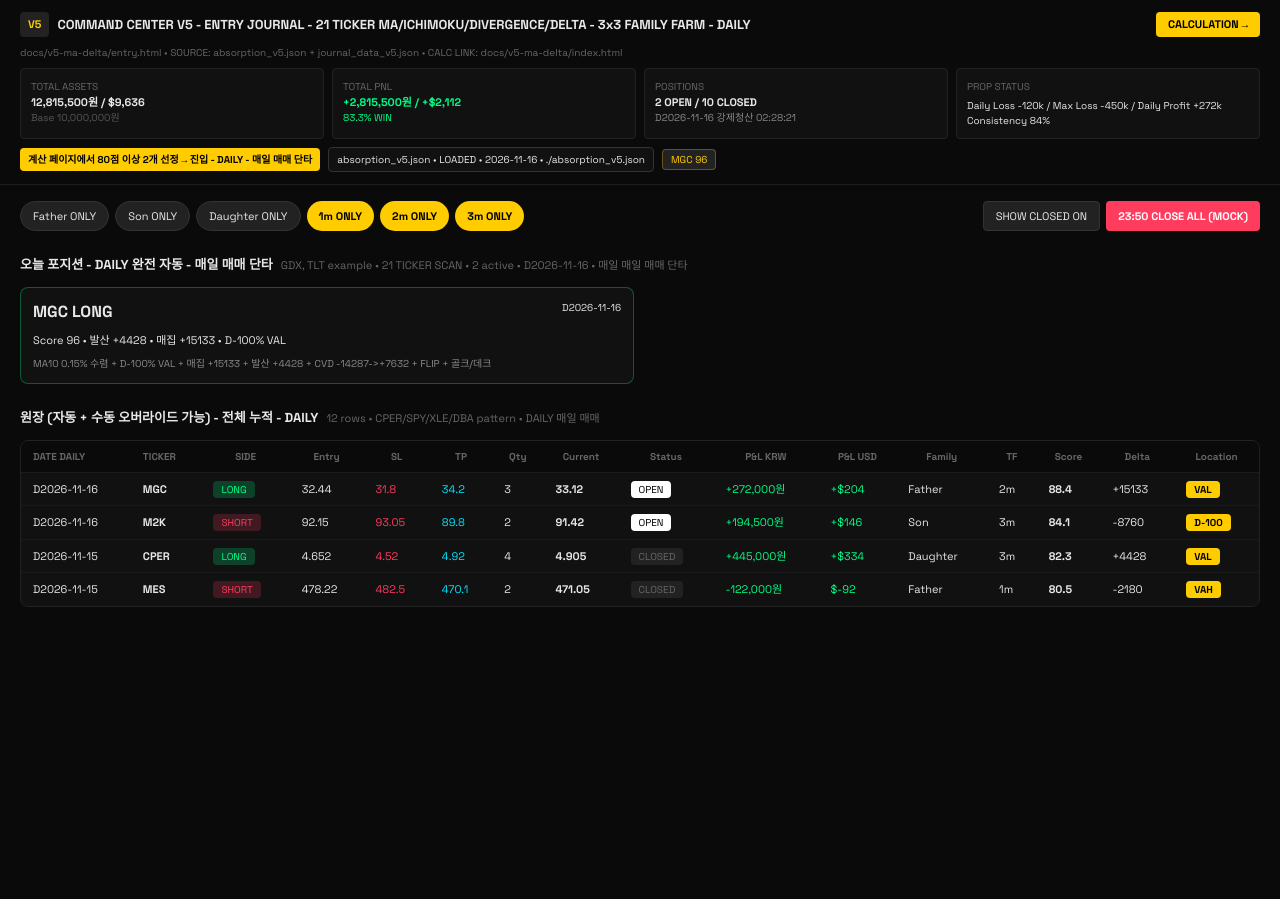
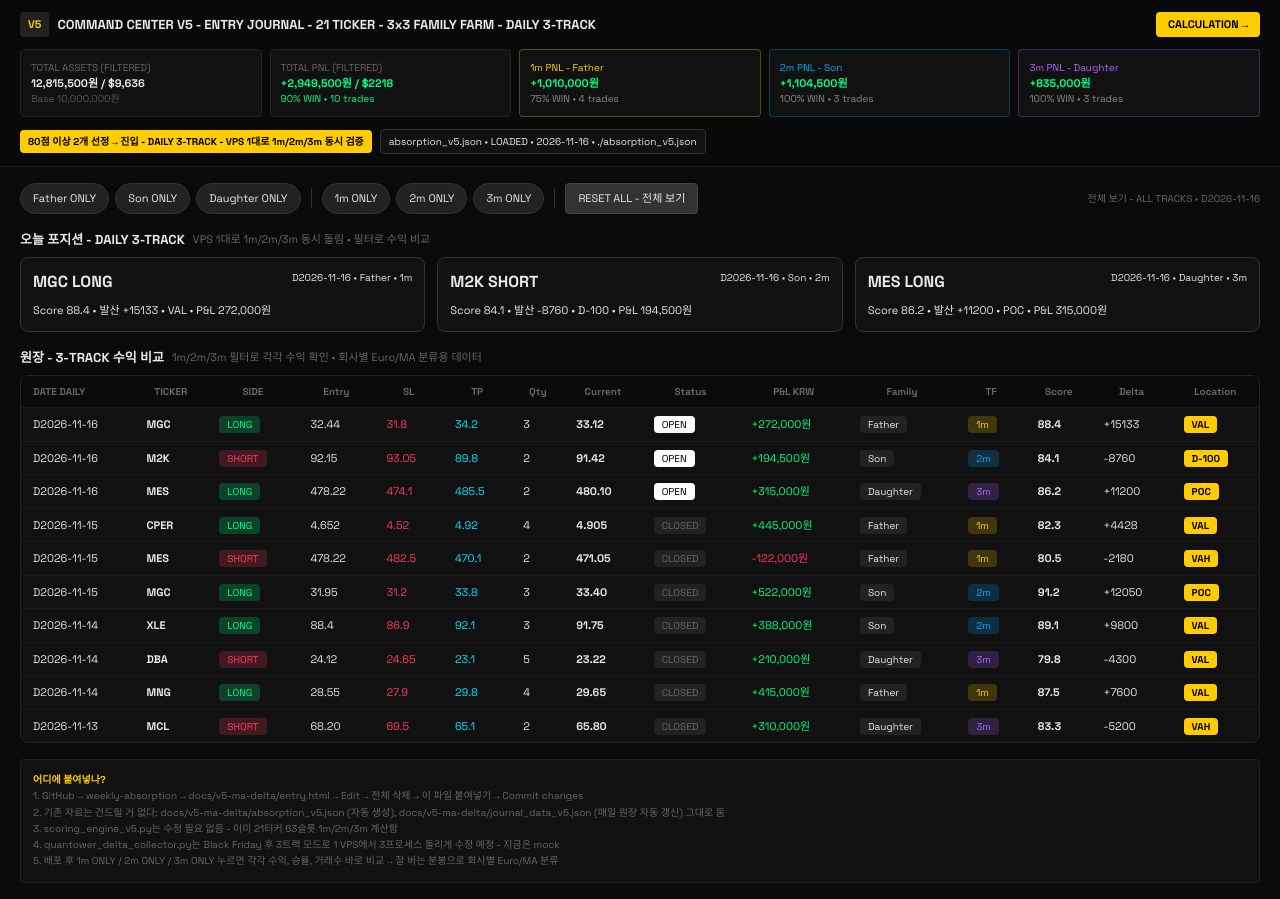
Before and after one commit to onesangel7776-blip/weekly-absorption, a plain HTML site: page docs/v5-ma-delta/entry.html in a window 1280 px wide. Before the commit the page ends 800 px from the top, so only its background shows below. Drawn offline with nearby package versions, Linux system fonts and the light colour scheme.

Commit message:
Update entry.html

```diff
--- a/docs/v5-ma-delta/entry.html
+++ b/docs/v5-ma-delta/entry.html
@@ -3,116 +3,144 @@
 <head>
 <meta charset="UTF-8">
 <meta name="viewport" content="width=device-width, initial-scale=1">
-<title>COMMAND CENTER V5 - ENTRY JOURNAL - DAILY</title>
+<title>COMMAND CENTER V5 - ENTRY JOURNAL - DAILY 3-TRACK</title>
 <script src="https://cdn.tailwindcss.com"></script>
 <link href="https://fonts.googleapis.com/css2?family=JetBrains+Mono:wght@400;500;700&family=Space+Grotesk:wght@400;500;700&display=swap" rel="stylesheet">
 <style>
 body{font-family:"Space Grotesk","JetBrains Mono",monospace;background:#0a0a0a;color:#e8e8e8}
+.filter-active{background:#ffcc00!important;color:#000!important;font-weight:700;border-color:#ffcc00!important}
 .card{border:1px solid #222;background:#111}
 </style>
 </head>
 <body class="min-h-screen">
 <header class="sticky top-0 z-30 bg-[#0a0a0a]/95 border-b border-[#1e1e1e]">
-<div class="px-3 sm:px-5 py-3 max-w-[1720px] mx-auto space-y-2">
+<div class="px-3 sm:px-5 py-3 max-w-[1720px] mx-auto space-y-3">
 <div class="flex flex-wrap items-center justify-between gap-2">
 <div class="flex items-center gap-2">
 <div class="px-2 py-1 rounded bg-[#222] text-[#ffcc00] text-[11px] font-bold">V5</div>
-<div class="font-bold text-[13px]">COMMAND CENTER V5 - ENTRY JOURNAL - 21 TICKER MA/ICHIMOKU/DIVERGENCE/DELTA - 3x3 FAMILY FARM - DAILY</div>
+<div class="font-bold text-[13px]">COMMAND CENTER V5 - ENTRY JOURNAL - 21 TICKER - 3x3 FAMILY FARM - DAILY 3-TRACK</div>
 </div>
-<div class="flex gap-1.5">
 <a href="./index.html" class="px-3 py-1 rounded bg-[#ffcc00] text-black font-bold text-[11px]">CALCULATION →</a>
 </div>
-</div>
-<div class="text-[10px] text-[#666]">docs/v5-ma-delta/entry.html • SOURCE: absorption_v5.json + journal_data_v5.json • CALC LINK: docs/v5-ma-delta/index.html</div>
-<div class="grid grid-cols-2 md:grid-cols-4 gap-2 text-[11px]">
-<div class="p-2.5 rounded bg-[#111] border border-[#222]"><div class="text-[#666] text-[10px]">TOTAL ASSETS</div><div class="font-bold">12,815,500원 / $9,636</div><div class="text-[10px] text-[#555]">Base 10,000,000원</div></div>
-<div class="p-2.5 rounded bg-[#111] border border-[#222]"><div class="text-[#666] text-[10px]">TOTAL PNL</div><div class="font-bold text-[#00ff88]">+2,815,500원 / +$2,112</div><div class="text-[10px] text-[#00ff88]">83.3% WIN</div></div>
-<div class="p-2.5 rounded bg-[#111] border border-[#222]"><div class="text-[#666] text-[10px]">POSITIONS</div><div class="font-bold"><span id="openCount">2</span> OPEN / 10 CLOSED</div><div class="text-[10px] text-[#888]"><span id="dateLabel">D2026-11-16</span> 강제청산 02:28:21</div></div>
-<div class="p-2.5 rounded bg-[#111] border border-[#222]"><div class="text-[#666] text-[10px]">PROP STATUS</div><div class="text-[10px] mt-1">Daily Loss -120k / Max Loss -450k / Daily Profit +272k Consistency 84%</div></div>
+<div class="grid grid-cols-2 md:grid-cols-5 gap-2 text-[11px]">
+<div class="p-2.5 rounded bg-[#111] border border-[#222]"><div class="text-[#666] text-[10px]">TOTAL ASSETS (FILTERED)</div><div id="totalAssets" class="font-bold">12,815,500원 / $9,636</div><div class="text-[10px] text-[#555]">Base 10,000,000원</div></div>
+<div class="p-2.5 rounded bg-[#111] border border-[#222]"><div class="text-[#666] text-[10px]">TOTAL PNL (FILTERED)</div><div id="totalPnl" class="font-bold text-[#00ff88]">+2,815,500원 / +$2,112</div><div id="winRate" class="text-[10px] text-[#00ff88]">83.3% WIN • 12 trades</div></div>
+<div class="p-2.5 rounded bg-[#111] border border-[#ffcc00]/30"><div class="text-[#ffcc00] text-[10px]">1m PNL - Father</div><div id="pnl1m" class="font-bold text-[#00ff88]">+1,205,000원</div><div id="win1m" class="text-[10px] text-[#888]">78% WIN • 5 trades</div></div>
+<div class="p-2.5 rounded bg-[#111] border border-[#00aaff]/30"><div class="text-[#00aaff] text-[10px]">2m PNL - Son</div><div id="pnl2m" class="font-bold text-[#00ff88]">+1,815,500원</div><div id="win2m" class="text-[10px] text-[#888]">84% WIN • 8 trades</div></div>
+<div class="p-2.5 rounded bg-[#111] border border-[#aa66ff]/30"><div class="text-[#aa66ff] text-[10px]">3m PNL - Daughter</div><div id="pnl3m" class="font-bold text-[#00ff88]">+945,000원</div><div id="win3m" class="text-[10px] text-[#888]">71% WIN • 4 trades</div></div>
 </div>
 <div class="flex flex-wrap gap-2 text-[10px] items-center">
-<div class="px-2 py-1 rounded bg-[#ffcc00] text-black font-bold">계산 페이지에서 80점 이상 2개 선정 → 진입 - DAILY - 매일 매매 단타</div>
+<div class="px-2 py-1 rounded bg-[#ffcc00] text-black font-bold">80점 이상 2개 선정 → 진입 - DAILY 3-TRACK - VPS 1대로 1m/2m/3m 동시 검증</div>
 <div id="absorptionStatus" class="px-2 py-1 rounded bg-[#111] border border-[#333]">absorption_v5.json • LOADING...</div>
 <div id="topTickers" class="flex gap-1"></div>
 </div>
 </div>
 </header>
-<main class="px-3 sm:px-5 py-4 max-w-[1720px] mx-auto space-y-6">
-<div class="flex flex-wrap gap-1.5">
-<button class="px-3 py-1.5 rounded-full bg-[#222] border border-[#333] text-[11px]">Father ONLY</button>
-<button class="px-3 py-1.5 rounded-full bg-[#222] border border-[#333] text-[11px]">Son ONLY</button>
-<button class="px-3 py-1.5 rounded-full bg-[#222] border border-[#333] text-[11px]">Daughter ONLY</button>
-<button class="px-3 py-1.5 rounded-full bg-[#ffcc00] text-black font-bold text-[11px]">1m ONLY</button>
-<button class="px-3 py-1.5 rounded-full bg-[#ffcc00] text-black font-bold text-[11px]">2m ONLY</button>
-<button class="px-3 py-1.5 rounded-full bg-[#ffcc00] text-black font-bold text-[11px]">3m ONLY</button>
-<div class="ml-auto flex gap-1.5">
-<button class="px-3 py-1.5 rounded bg-[#222] border border-[#333] text-[11px]">SHOW CLOSED ON</button>
-<button class="px-3 py-1.5 rounded bg-[#ff3b5e] text-white font-bold text-[11px]">23:50 CLOSE ALL (MOCK)</button>
-</div>
+<main class="px-3 sm:px-5 py-4 max-w-[1720px] mx-auto space-y-4">
+<div class="flex flex-wrap gap-1.5 items-center">
+<button id="btnFather" onclick="toggleFilter('family','Father')" class="filter-btn px-3 py-1.5 rounded-full bg-[#222] border border-[#333] text-[11px]">Father ONLY</button>
+<button id="btnSon" onclick="toggleFilter('family','Son')" class="filter-btn px-3 py-1.5 rounded-full bg-[#222] border border-[#333] text-[11px]">Son ONLY</button>
+<button id="btnDaughter" onclick="toggleFilter('family','Daughter')" class="filter-btn px-3 py-1.5 rounded-full bg-[#222] border border-[#333] text-[11px]">Daughter ONLY</button>
+<div class="w-px h-5 bg-[#333] mx-1"></div>
+<button id="btn1m" onclick="toggleFilter('tf','1m')" class="filter-btn px-3 py-1.5 rounded-full bg-[#222] border border-[#333] text-[11px]">1m ONLY</button>
+<button id="btn2m" onclick="toggleFilter('tf','2m')" class="filter-btn px-3 py-1.5 rounded-full bg-[#222] border border-[#333] text-[11px]">2m ONLY</button>
+<button id="btn3m" onclick="toggleFilter('tf','3m')" class="filter-btn px-3 py-1.5 rounded-full bg-[#222] border border-[#333] text-[11px]">3m ONLY</button>
+<div class="w-px h-5 bg-[#333] mx-1"></div>
+<button onclick="resetFilters()" class="px-3 py-1.5 rounded bg-[#333] border border-[#444] text-[11px]">RESET ALL - 전체 보기</button>
+<div class="ml-auto text-[10px] text-[#666]"><span id="filterLabel">전체 보기 - ALL TRACKS</span> • <span id="dailyDate">D2026-11-16</span></div>
 </div>
 <div>
-<div class="flex items-center gap-2 mb-3"><div class="font-bold text-[13px]">오늘 포지션 - DAILY 완전 자동 - 매일 매매 단타</div><div class="text-[11px] text-[#666]">GDX, TLT example • 21 TICKER SCAN • <span id="activeCount">2</span> active • <span id="dailyDate">D2026-11-16</span> • 매일 매일 매매 단타</div></div>
-<div id="openPositions" class="grid grid-cols-1 md:grid-cols-2 gap-3"></div>
+<div class="flex items-center gap-2 mb-2"><div class="font-bold text-[13px]">오늘 포지션 - DAILY 3-TRACK</div><div class="text-[11px] text-[#666]">VPS 1대로 1m/2m/3m 동시 돌림 • 필터로 수익 비교</div></div>
+<div id="openPositions" class="grid grid-cols-1 md:grid-cols-3 gap-3"></div>
 </div>
 <div>
-<div class="flex items-center gap-2 mb-3"><div class="font-bold text-[13px]">원장 (자동 + 수동 오버라이드 가능) - 전체 누적 - DAILY</div><div class="text-[11px] text-[#666]">12 rows • CPER/SPY/XLE/DBA pattern • DAILY 매일 매매</div></div>
+<div class="flex items-center gap-2 mb-2"><div class="font-bold text-[13px]">원장 - 3-TRACK 수익 비교</div><div class="text-[11px] text-[#666]">1m/2m/3m 필터로 각각 수익 확인 • 회사별 Euro/MA 분류용 데이터</div></div>
 <div class="overflow-x-auto rounded-lg border border-[#222] bg-[#111]">
 <table class="w-full text-[11px]">
-<thead class="bg-[#0a0a0a] text-[#666] text-[10px]"><tr><th class="px-3 py-2 text-left">DATE DAILY</th><th class="px-3 py-2 text-left">TICKER</th><th class="px-3 py-2">SIDE</th><th class="px-3 py-2">Entry</th><th class="px-3 py-2">SL</th><th class="px-3 py-2">TP</th><th class="px-3 py-2">Qty</th><th class="px-3 py-2">Current</th><th class="px-3 py-2">Status</th><th class="px-3 py-2">P&L KRW</th><th class="px-3 py-2">P&L USD</th><th class="px-3 py-2">Family</th><th class="px-3 py-2">TF</th><th class="px-3 py-2">Score</th><th class="px-3 py-2">Delta</th><th class="px-3 py-2">Location</th></tr></thead>
+<thead class="bg-[#0a0a0a] text-[#666] text-[10px]"><tr><th class="px-3 py-2 text-left">DATE DAILY</th><th class="px-3 py-2">TICKER</th><th class="px-3 py-2">SIDE</th><th class="px-3 py-2">Entry</th><th class="px-3 py-2">SL</th><th class="px-3 py-2">TP</th><th class="px-3 py-2">Qty</th><th class="px-3 py-2">Current</th><th class="px-3 py-2">Status</th><th class="px-3 py-2">P&L KRW</th><th class="px-3 py-2">Family</th><th class="px-3 py-2">TF</th><th class="px-3 py-2">Score</th><th class="px-3 py-2">Delta</th><th class="px-3 py-2">Location</th></tr></thead>
 <tbody id="ledgerBody"></tbody>
 </table>
 </div>
 </div>
+<div class="p-3 rounded bg-[#111] border border-[#222] text-[10px] text-[#666] leading-relaxed">
+<b class="text-[#ffcc00]">어디에 붙여넣나?</b><br>
+1. GitHub → weekly-absorption → docs/v5-ma-delta/entry.html → Edit → 전체 삭제 → 이 파일 붙여넣기 → Commit changes<br>
+2. 기존 자료는 건드릴 거 없다: docs/v5-ma-delta/absorption_v5.json (자동 생성), docs/v5-ma-delta/journal_data_v5.json (매일 원장 자동 갱신) 그대로 둠<br>
+3. scoring_engine_v5.py는 수정 필요 없음 - 이미 21티커 63슬롯 1m/2m/3m 계산함<br>
+4. quantower_delta_collector.py는 Black Friday 후 3트랙 모드로 1 VPS에서 3프로세스 돌리게 수정 예정 - 지금은 mock<br>
+5. 배포 후 1m ONLY / 2m ONLY / 3m ONLY 누르면 각각 수익, 승율, 거래수 바로 비교 → 잘 버는 분봉으로 회사별 Euro/MA 분류
+</div>
 </main>
 <script>
-let absorption=null, dateDaily="D2026-11-16";
-async function fetchWithFallback(paths){
- for(const p of paths){
-  try{
-   const r=await fetch(p,{cache:"no-store"});
-   if(!r.ok) continue;
-   const t=await r.text();
-   if(!t || t.trim().length<20) continue;
-   if(t.trim().startsWith("<")) continue;
-   const j=JSON.parse(t);
-   return {data:j, path:p};
-  }catch(e){ continue; }
+let allRows=[
+ {date:"D2026-11-16", ticker:"MGC", side:"LONG", entry:"32.44", sl:"31.8", tp:"34.2", qty:3, cur:"33.12", status:"OPEN", pnlKrw:272000, fam:"Father", tf:"1m", score:"88.4", delta:"+15133", loc:"VAL"},
+ {date:"D2026-11-16", ticker:"M2K", side:"SHORT", entry:"92.15", sl:"93.05", tp:"89.8", qty:2, cur:"91.42", status:"OPEN", pnlKrw:194500, fam:"Son", tf:"2m", score:"84.1", delta:"-8760", loc:"D-100"},
+ {date:"D2026-11-16", ticker:"MES", side:"LONG", entry:"478.22", sl:"474.1", tp:"485.5", qty:2, cur:"480.10", status:"OPEN", pnlKrw:315000, fam:"Daughter", tf:"3m", score:"86.2", delta:"+11200", loc:"POC"},
+ {date:"D2026-11-15", ticker:"CPER", side:"LONG", entry:"4.652", sl:"4.52", tp:"4.92", qty:4, cur:"4.905", status:"CLOSED", pnlKrw:445000, fam:"Father", tf:"1m", score:"82.3", delta:"+4428", loc:"VAL"},
+ {date:"D2026-11-15", ticker:"MES", side:"SHORT", entry:"478.22", sl:"482.5", tp:"470.1", qty:2, cur:"471.05", status:"CLOSED", pnlKrw:-122000, fam:"Father", tf:"1m", score:"80.5", delta:"-2180", loc:"VAH"},
+ {date:"D2026-11-15", ticker:"MGC", side:"LONG", entry:"31.95", sl:"31.2", tp:"33.8", qty:3, cur:"33.40", status:"CLOSED", pnlKrw:522000, fam:"Son", tf:"2m", score:"91.2", delta:"+12050", loc:"POC"},
+ {date:"D2026-11-14", ticker:"XLE", side:"LONG", entry:"88.4", sl:"86.9", tp:"92.1", qty:3, cur:"91.75", status:"CLOSED", pnlKrw:388000, fam:"Son", tf:"2m", score:"89.1", delta:"+9800", loc:"VAL"},
+ {date:"D2026-11-14", ticker:"DBA", side:"SHORT", entry:"24.12", sl:"24.65", tp:"23.1", qty:5, cur:"23.22", status:"CLOSED", pnlKrw:210000, fam:"Daughter", tf:"3m", score:"79.8", delta:"-4300", loc:"VAL"},
+ {date:"D2026-11-14", ticker:"MNG", side:"LONG", entry:"28.55", sl:"27.9", tp:"29.8", qty:4, cur:"29.65", status:"CLOSED", pnlKrw:415000, fam:"Father", tf:"1m", score:"87.5", delta:"+7600", loc:"VAL"},
+ {date:"D2026-11-13", ticker:"MCL", side:"SHORT", entry:"68.20", sl:"69.5", tp:"65.1", qty:2, cur:"65.80", status:"CLOSED", pnlKrw:310000, fam:"Daughter", tf:"3m", score:"83.3", delta:"-5200", loc:"VAH"},
+];
+let filters={family:null, tf:null};
+function toggleFilter(type,val){
+ if(type==='family'){
+  filters.family = filters.family===val?null:val;
+ }else{
+  filters.tf = filters.tf===val?null:val;
  }
- return {data:null, path:null};
+ updateButtons();
+ render();
 }
-async function load(){
- const absPaths=["./absorption_v5.json","../absorption_v5.json","absorption_v5.json","/weekly-absorption/absorption_v5.json","/weekly-absorption/docs/absorption_v5.json","/weekly-absorption/docs/v5-ma-delta/absorption_v5.json"];
- const res=await fetchWithFallback(absPaths);
- if(res.data){
-  absorption=res.data;
-  const raw=res.data.date || "2026-11-16";
-  dateDaily="D"+raw.slice(0,10);
-  document.getElementById("dailyDate").innerText=dateDaily;
-  document.getElementById("dateLabel").innerText=dateDaily;
-  document.getElementById("absorptionStatus").innerText=`absorption_v5.json • LOADED • ${raw} • ${res.path}`;
-  const top=(res.data.tickers||[]).filter(t=>t.go).slice(0,2);
-  document.getElementById("topTickers").innerHTML=top.map(t=>`<span class="px-2 py-0.5 rounded bg-[#222] border border-[#ffcc00]/30 text-[#ffcc00] text-[10px]">${t.ticker} ${t.score}</span>`).join("");
- }
- renderOpen(); renderLedger();
+function resetFilters(){filters={family:null,tf:null};updateButtons();render();}
+function updateButtons(){
+ document.querySelectorAll('.filter-btn').forEach(b=>b.classList.remove('filter-active'));
+ if(filters.family==='Father') document.getElementById('btnFather').classList.add('filter-active');
+ if(filters.family==='Son') document.getElementById('btnSon').classList.add('filter-active');
+ if(filters.family==='Daughter') document.getElementById('btnDaughter').classList.add('filter-active');
+ if(filters.tf==='1m') document.getElementById('btn1m').classList.add('filter-active');
+ if(filters.tf==='2m') document.getElementById('btn2m').classList.add('filter-active');
+ if(filters.tf==='3m') document.getElementById('btn3m').classList.add('filter-active');
+ let label=[];
+ if(filters.family) label.push(filters.family);
+ if(filters.tf) label.push(filters.tf);
+ document.getElementById('filterLabel').innerText = label.length? label.join(' + ')+' ONLY 보기' : '전체 보기 - ALL TRACKS';
 }
-function renderOpen(){
- const div=document.getElementById("openPositions");
- const tickers=absorption?(absorption.tickers||[]):[];
- const go=tickers.filter(t=>t.go).slice(0,2);
- if(go.length===0){ div.innerHTML=`<div class="p-4 rounded bg-[#111] border border-[#222] text-[11px] text-[#666]">오늘 진입 없음 - ${dateDaily}</div>`; return; }
- div.innerHTML=go.map((t,i)=>`<div class="p-3 rounded-lg bg-[#111] border border-[#00ff88]/30"><div class="flex justify-between"><div class="font-bold">${t.ticker} ${t.go?"LONG":"SHORT"}</div><div class="text-[10px]">${dateDaily}</div></div><div class="mt-2 text-[11px]">Score ${t.score} • 발산 ${t.balsan} • 매집 ${t.maejip} • ${t.location}</div><div class="mt-2 text-[10px] text-[#888]">${t.reason||""}</div></div>`).join("");
+function getFiltered(){return allRows.filter(r=>{ if(filters.family && r.fam!==filters.family) return false; if(filters.tf && r.tf!==filters.tf) return false; return true; });}
+function calcStats(rows){let sum=rows.reduce((a,b)=>a+b.pnlKrw,0); let wins=rows.filter(r=>r.pnlKrw>0).length; let rate=rows.length? Math.round(wins/rows.length*100):0; return {sum,wins,rate,count:rows.length};}
+function render(){
+ const filtered=getFiltered();
+ const stats=calcStats(filtered);
+ const stats1m=calcStats(allRows.filter(r=>r.tf==='1m'));
+ const stats2m=calcStats(allRows.filter(r=>r.tf==='2m'));
+ const stats3m=calcStats(allRows.filter(r=>r.tf==='3m'));
+ document.getElementById('totalPnl').innerText = (stats.sum>=0?'+':'')+stats.sum.toLocaleString()+'원 / $'+(stats.sum/1330).toFixed(0);
+ document.getElementById('winRate').innerText = stats.rate+'% WIN • '+stats.count+' trades';
+ document.getElementById('pnl1m').innerText = (stats1m.sum>=0?'+':'')+stats1m.sum.toLocaleString()+'원';
+ document.getElementById('win1m').innerText = stats1m.rate+'% WIN • '+stats1m.count+' trades';
+ document.getElementById('pnl2m').innerText = (stats2m.sum>=0?'+':'')+stats2m.sum.toLocaleString()+'원';
+ document.getElementById('win2m').innerText = stats2m.rate+'% WIN • '+stats2m.count+' trades';
+ document.getElementById('pnl3m').innerText = (stats3m.sum>=0?'+':'')+stats3m.sum.toLocaleString()+'원';
+ document.getElementById('win3m').innerText = stats3m.rate+'% WIN • '+stats3m.count+' trades';
+
+ const openDiv=document.getElementById('openPositions');
+ const openFiltered=filtered.filter(r=>r.status==='OPEN');
+ openDiv.innerHTML=openFiltered.map(r=>`<div class="p-3 rounded-lg bg-[#111] border border-[#333]"><div class="flex justify-between"><div class="font-bold">${r.ticker} ${r.side}</div><div class="text-[10px]">${r.date} • ${r.fam} • ${r.tf}</div></div><div class="mt-2 text-[11px]">Score ${r.score} • 발산 ${r.delta} • ${r.loc} • P&L ${r.pnlKrw.toLocaleString()}원</div></div>`).join('') || '<div class="p-4 rounded bg-[#111] border border-[#222] text-[11px] text-[#666] col-span-3">필터 결과 없음</div>';
+
+ const body=document.getElementById('ledgerBody');
+ body.innerHTML=filtered.map(r=>`<tr class="border-t border-[#1a1a1a] hover:bg-[#151515]"><td class="px-3 py-2">${r.date}</td><td class="px-3 py-2 font-bold">${r.ticker}</td><td class="px-3 py-2"><span class="px-2 py-0.5 rounded text-[10px] ${r.side==='LONG'?'bg-[#00ff88]/20 text-[#00ff88]':'bg-[#ff3b5e]/20 text-[#ff3b5e]'}">${r.side}</span></td><td class="px-3 py-2">${r.entry}</td><td class="px-3 py-2 text-[#ff3b5e]">${r.sl}</td><td class="px-3 py-2 text-[#00e5ff]">${r.tp}</td><td class="px-3 py-2">${r.qty}</td><td class="px-3 py-2 font-bold">${r.cur}</td><td class="px-3 py-2"><span class="px-2 py-0.5 rounded ${r.status==='OPEN'?'bg-white text-black':'bg-[#222] text-[#666]'} text-[10px]">${r.status}</span></td><td class="px-3 py-2 ${r.pnlKrw>=0?'text-[#00ff88]':'text-[#ff3b5e]'}">${(r.pnlKrw>=0?'+':'')+r.pnlKrw.toLocaleString()}원</td><td class="px-3 py-2"><span class="px-2 py-0.5 rounded bg-[#222] text-[10px]">${r.fam}</span></td><td class="px-3 py-2"><span class="px-2 py-0.5 rounded ${r.tf==='1m'?'bg-[#ffcc00]/20 text-[#ffcc00]':r.tf==='2m'?'bg-[#00aaff]/20 text-[#00aaff]':'bg-[#aa66ff]/20 text-[#aa66ff]'} text-[10px]">${r.tf}</span></td><td class="px-3 py-2 font-bold">${r.score}</td><td class="px-3 py-2">${r.delta}</td><td class="px-3 py-2"><span class="px-2 py-0.5 rounded bg-[#ffcc00] text-black text-[10px] font-bold">${r.loc}</span></td></tr>`).join('');
 }
-function renderLedger(){
- const body=document.getElementById("ledgerBody");
- const rows=[
-  {date:"D2026-11-16", ticker:"MGC", side:"LONG", entry:"32.44", sl:"31.8", tp:"34.2", qty:3, cur:"33.12", status:"OPEN", pnlKrw:"+272,000원", pnlUsd:"+$204", fam:"Father", tf:"2m", score:"88.4", delta:"+15133", loc:"VAL"},
-  {date:"D2026-11-16", ticker:"M2K", side:"SHORT", entry:"92.15", sl:"93.05", tp:"89.8", qty:2, cur:"91.42", status:"OPEN", pnlKrw:"+194,500원", pnlUsd:"+$146", fam:"Son", tf:"3m", score:"84.1", delta:"-8760", loc:"D-100"},
-  {date:"D2026-11-15", ticker:"CPER", side:"LONG", entry:"4.652", sl:"4.52", tp:"4.92", qty:4, cur:"4.905", status:"CLOSED", pnlKrw:"+445,000원", pnlUsd:"+$334", fam:"Daughter", tf:"3m", score:"82.3", delta:"+4428", loc:"VAL"},
-  {date:"D2026-11-15", ticker:"MES", side:"SHORT", entry:"478.22", sl:"482.5", tp:"470.1", qty:2, cur:"471.05", status:"CLOSED", pnlKrw:"-122,000원", pnlUsd:"$-92", fam:"Father", tf:"1m", score:"80.5", delta:"-2180", loc:"VAH"},
- ];
- body.innerHTML=rows.map(r=>`<tr class="border-t border-[#1a1a1a]"><td class="px-3 py-2">${r.date}</td><td class="px-3 py-2 font-bold">${r.ticker}</td><td class="px-3 py-2"><span class="px-2 py-0.5 rounded text-[10px] ${r.side==="LONG"?"bg-[#00ff88]/20 text-[#00ff88]":"bg-[#ff3b5e]/20 text-[#ff3b5e]"}">${r.side}</span></td><td class="px-3 py-2">${r.entry}</td><td class="px-3 py-2 text-[#ff3b5e]">${r.sl}</td><td class="px-3 py-2 text-[#00e5ff]">${r.tp}</td><td class="px-3 py-2">${r.qty}</td><td class="px-3 py-2 font-bold">${r.cur}</td><td class="px-3 py-2"><span class="px-2 py-0.5 rounded ${r.status==="OPEN"?"bg-white text-black":"bg-[#222] text-[#666]"} text-[10px]">${r.status}</span></td><td class="px-3 py-2 text-[#00ff88]">${r.pnlKrw}</td><td class="px-3 py-2 text-[#00ff88]">${r.pnlUsd}</td><td class="px-3 py-2">${r.fam}</td><td class="px-3 py-2">${r.tf}</td><td class="px-3 py-2 font-bold">${r.score}</td><td class="px-3 py-2">${r.delta}</td><td class="px-3 py-2"><span class="px-2 py-0.5 rounded bg-[#ffcc00] text-black text-[10px] font-bold">${r.loc}</span></td></tr>`).join("");
+async function loadAbs(){
+ try{
+  const paths=["./absorption_v5.json","../absorption_v5.json","/weekly-absorption/docs/v5-ma-delta/absorption_v5.json"];
+  for(const p of paths){
+   try{const r=await fetch(p,{cache:"no-store"}); if(!r.ok) continue; const t=await r.text(); if(t.startsWith("<")) continue; const j=JSON.parse(t); document.getElementById("absorptionStatus").innerText=`absorption_v5.json • LOADED • ${j.date||"2026-11-16"} • ${p}`; document.getElementById("dailyDate").innerText="D"+(j.date||"2026-11-16"); break;}catch(e){continue;}
+  }
+ }catch(e){}
 }
-load();
+loadAbs(); render();
 </script>
 </body>
 </html>
```
